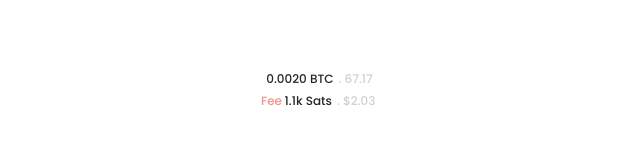
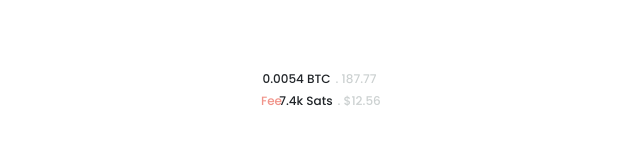
Before and after one commit to TerryDadex/Bitcoin, a plain HTML site: page paylist.html in a window 1280 px wide. Shown: the part 223-366 px from the top of the page, 318-958 px from the left. Drawn offline with nearby package versions, Linux system fonts and the light colour scheme.

Commit message:
Update paylist.html

```diff
--- a/paylist.html
+++ b/paylist.html
@@ -10,9 +10,9 @@
   <body>
 
     <div class="btc">
-        <h3>0.0020 BTC<span>. 67.17</span></h3>
+        <h3>0.0054 BTC<span>. 187.77</span></h3>
         <h6>Fee</h6>
-        <h4>1.1k Sats<span>. $2.03</span></h4>
+        <h4>7.4k Sats<span>. $12.56</span></h4>
     </div>
 
     <script src="https://cdn.jsdelivr.net/npm/bootstrap@5.2.3/dist/js/bootstrap.bundle.min.js" integrity="sha384-kenU1KFdBIe4zVF0s0G1M5b4hcpxyD9F7jL+jjXkk+Q2h455rYXK/7HAuoJl+0I4" crossorigin="anonymous"></script>
```
